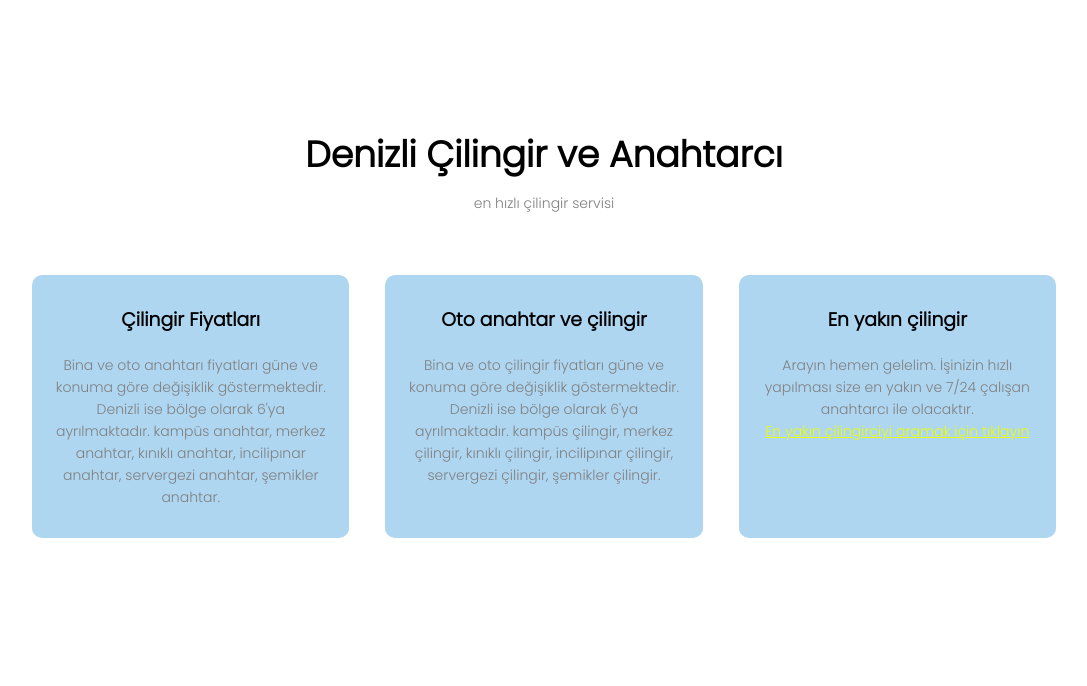
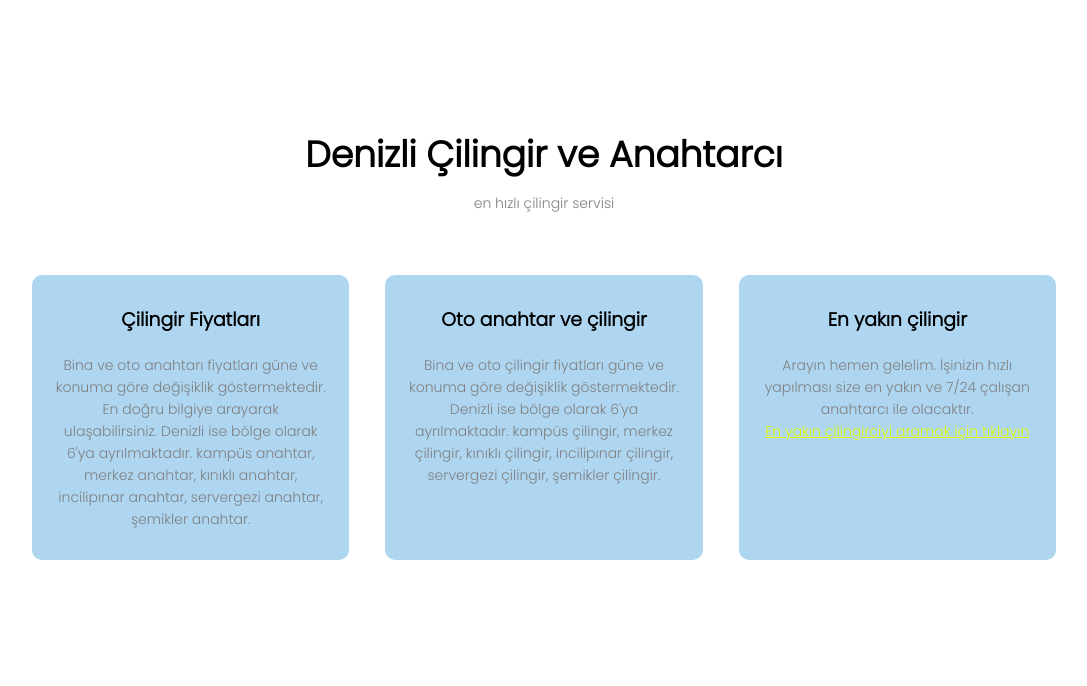
Before and after one commit to byserce/denizli-anahtar, a plain HTML site: page index.html in a window 1280 px wide. Shown: the part 1247-1933 px from the top of the page, without its empty margins (96-1183 px from the left). Drawn offline with Linux system fonts and the light colour scheme.

Commit message:
düzenleme

```diff
--- a/index.html
+++ b/index.html
@@ -80,7 +80,7 @@ In your html page, add the snippet and call gtag_report_conversion when someone
           href="tel:+905050366080"
           style="font-size: large"
           class="hero-btn"
-          >Çilingir Çağır <br />
+          >Çilingir Çağır/ Fiyat al <br />
           0 505 036 60 80</a
         >
       </div>
@@ -119,9 +119,10 @@ In your html page, add the snippet and call gtag_report_conversion when someone
           <h3>Çilingir Fiyatları</h3>
           <p>
             Bina ve oto anahtarı fiyatları güne ve konuma göre değişiklik
-            göstermektedir. Denizli ise bölge olarak 6'ya ayrılmaktadır. kampüs
-            anahtar, merkez anahtar, kınıklı anahtar, incilipınar anahtar,
-            servergezi anahtar, şemikler anahtar.
+            göstermektedir. En doğru bilgiye arayarak ulaşabilirsiniz. Denizli
+            ise bölge olarak 6'ya ayrılmaktadır. kampüs anahtar, merkez anahtar,
+            kınıklı anahtar, incilipınar anahtar, servergezi anahtar, şemikler
+            anahtar.
           </p>
         </div>
         <div class="course-col">
```
